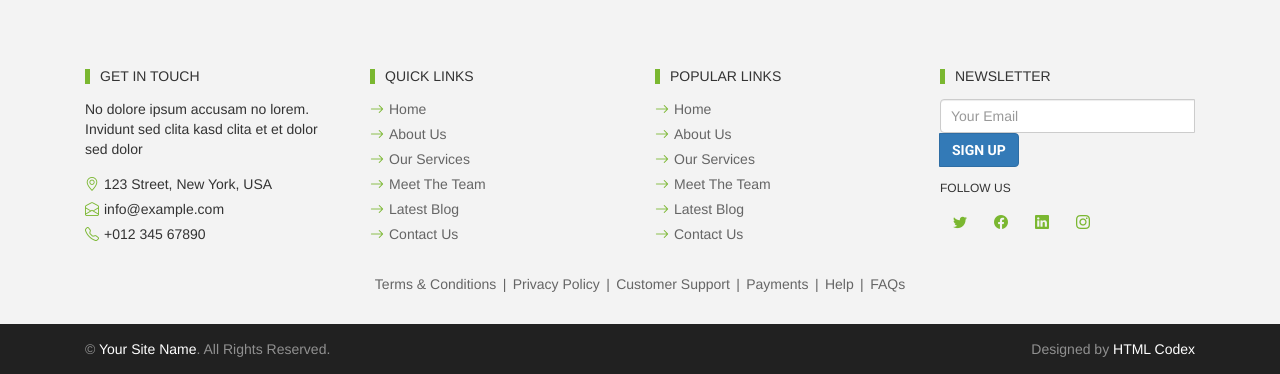
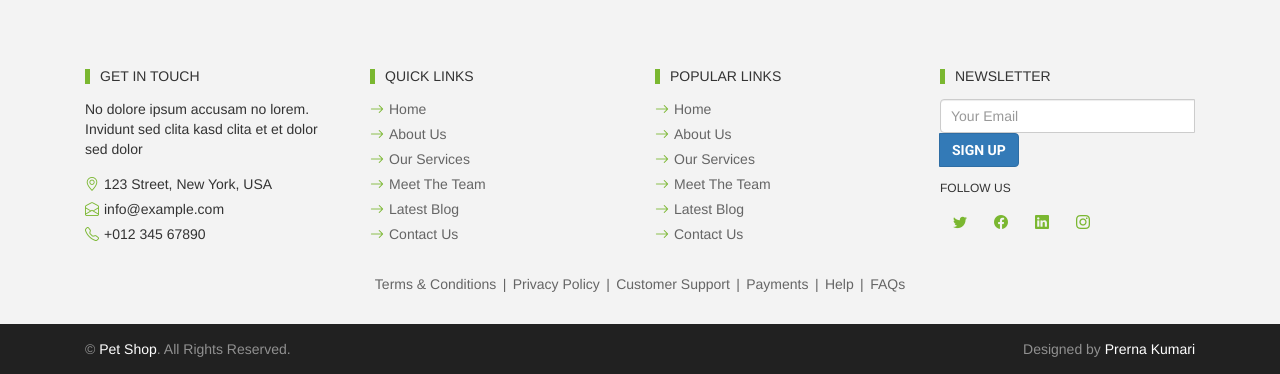
Before and after one commit to prernamukkoo/petshop, a Django app: page /blog in a window 1280 px wide. Shown: the part 2274-2648 px from the top of the page. Run offline with Django 4.2, Linux system fonts and the light colour scheme; some libraries are stand-ins or nearby versions.

Commit message:
update footer

```diff
--- a/Application/templates/Application/footer.html
+++ b/Application/templates/Application/footer.html
@@ -71,10 +71,10 @@
         <div class="container">
             <div class="row g-5">
                 <div class="col-md-6 text-center text-md-start">
-                    <p class="mb-md-0">&copy; <a class="text-white" href="#">Your Site Name</a>. All Rights Reserved.</p>
+                    <p class="mb-md-0">&copy; <a class="text-white" href="#">Pet Shop</a>. All Rights Reserved.</p>
                 </div>
                 <div class="col-md-6 text-center text-md-end">
-                    <p class="mb-0">Designed by <a class="text-white" href="https://htmlcodex.com">HTML Codex</a></p>
+                    <p class="mb-0">Designed by <a class="text-white" href="https://github.com/prernamukkoo">Prerna Kumari</a></p>
                 </div>
             </div>
         </div>
```
Also changed, not shown: db.sqlite3.
